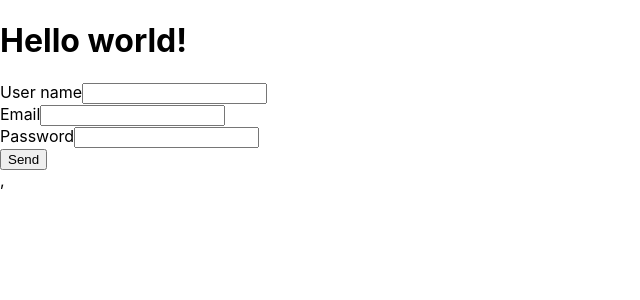
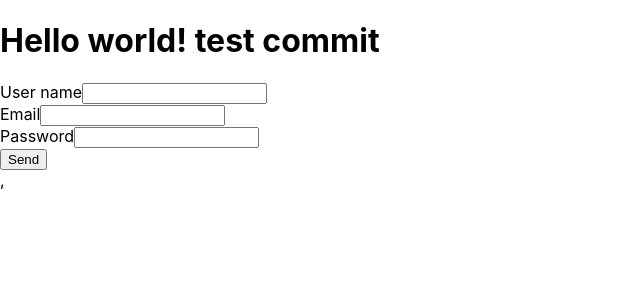
Before and after one commit to OlegGoloshchapov95/petProjectFrontEnd, a React (Create React App) app: page / in a window 1280 px wide. Shown: the top 300 px of the page, without its empty margins (0-640 px from the left). Built offline with nearby package versions, Linux system fonts and the light colour scheme.

Commit message:
test commit

```diff
--- a/src/App.tsx
+++ b/src/App.tsx
@@ -29,7 +29,7 @@ function App() {
 
     return (
         <div>
-            <h1>Hello world!</h1>
+            <h1>Hello world! test commit</h1>
             <form
                 className={"form-block"}
                 onSubmit={handleSubmit(onFormSubmit)}
```
